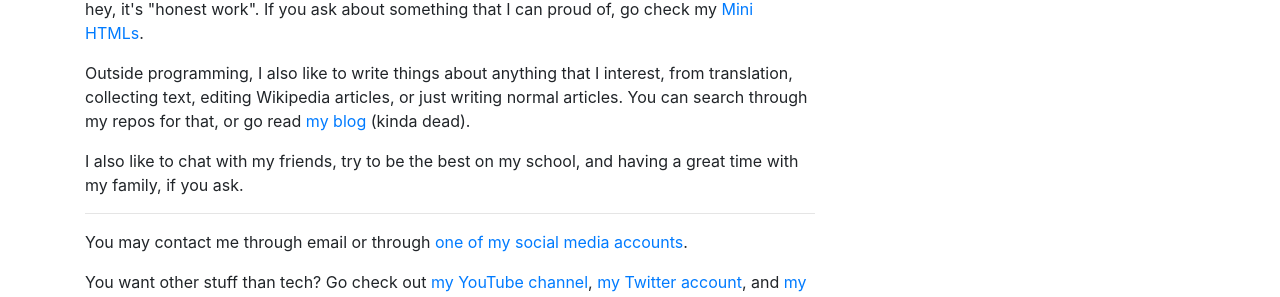
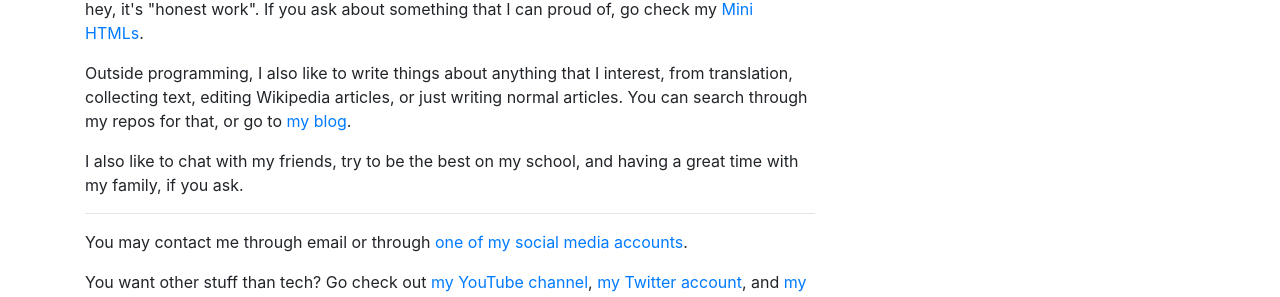
Before and after one commit to SparkScratch-P/hans5958.github.io, a Jekyll site: the page built from index.html, in a window 1280 px wide. Shown: the part 684-981 px from the top of the page. Built offline with Jekyll 4.4.1, drawn with Linux system fonts in a browser that asks for light colours; comment, search, counter and statistics services are not loaded; a style sheet for code colours, icons or effects is not loaded.

Commit message:
Update links to my blog

```diff
--- a/index.html
+++ b/index.html
@@ -22,11 +22,11 @@
 			<p>As your usual internet citizen, I surf the internet for mostly fun, but often I learn new things, and occasionally make things that people might find it usual, such as articles, videos, and even scripts and programs.</p>
 			<p>I can call myself proficient in front-end stuff. That is with HTML5, JS, and CSS, but I will keep learning new stuff on the road. Currently, I'm learning how to do Python, and probably some deeper front-end stuff, and maybe, in the future, go into the world of Windows software development and back-end stuff.</p>
 			<p>I don't have a certain large project that is in focus. I only do small projects here and there. But, hey, it's "honest work". If you ask about something that I can proud of, go check my <a href="https://mini.hans5958.me">Mini HTMLs</a>.</p>
-			<p>Outside programming, I also like to write things about anything that I interest, from translation, collecting text, editing Wikipedia articles, or just writing normal articles. You can search through my repos for that, or go read <a href="https://pixwp.wordpress.org">my blog</a> (kinda dead).</p>
+			<p>Outside programming, I also like to write things about anything that I interest, from translation, collecting text, editing Wikipedia articles, or just writing normal articles. You can search through my repos for that, or go to <a href="https://hans5958.github.io/blog">my blog</a>.</p>
 			<p>I also like to chat with my friends, try to be the best on my school, and having a great time with my family, if you ask.</p>
 			<hr>
 			<p>You may contact me through email or through <a href="https://hans5958.me/accounts">one of my social media accounts</a>.</p>
-			<p>You want other stuff than tech? Go check out <a href="https://youtube.com/Hans5958">my YouTube channel</a>, <a href="https://twitter.com/Hans5958">my Twitter account</a>, and <a href="https://pixwp.wordpress.org">my blog</a>. I also publish some random texts on <a href="https://gist.github.com/Hans5958">my Gists</a>.</p>		</div>
+			<p>You want other stuff than tech? Go check out <a href="https://youtube.com/Hans5958">my YouTube channel</a>, <a href="https://twitter.com/Hans5958">my Twitter account</a>, and <a href="https://hans5958.github.io/blog">my blog</a>. I also publish some random texts on <a href="https://gist.github.com/Hans5958">my Gists</a>.</p>		</div>
 		<div class="col-12 col-md-4">
 			<div id="github-card" class="widget" data-sort-by="updateTime" data-header-text="Last updated repositories" data-max-repos="3" data-username="Hans5958"></div>
 			<a class="twitter-timeline" data-height="250" data-dnt="true" href="https://twitter.com/Hans5958?ref_src=twsrc%5Etfw">Tweets by Hans5958</a>
```
